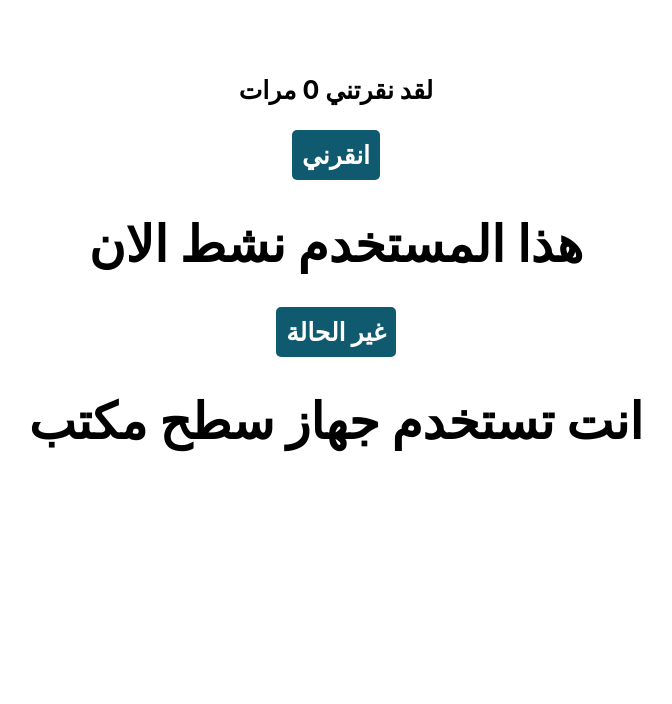
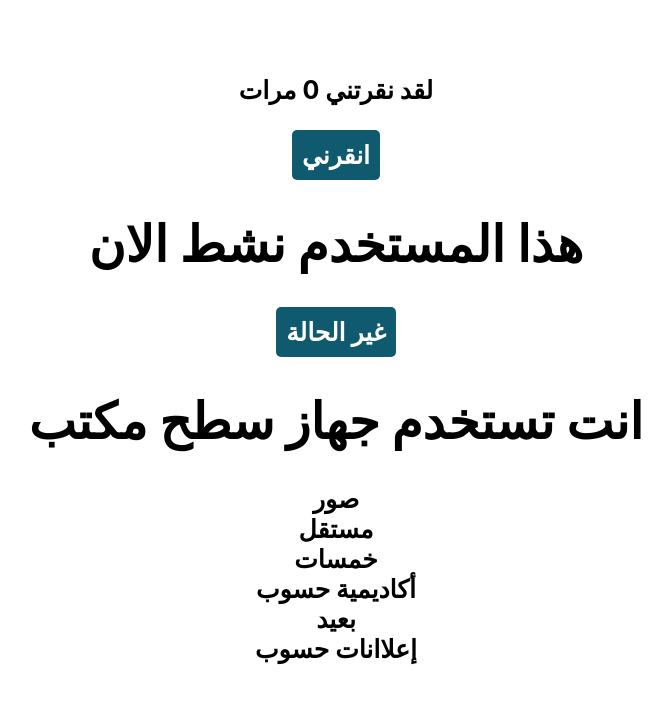
Before and after one commit to Salam-Kachi/reacthsoub, a React (Create React App) app: page / in a window 1280 px wide. Shown: the top 704 px of the page, without its empty margins (560-1232 px from the left). Built offline with nearby package versions, Linux system fonts and the light colour scheme.

Commit message:
Display List of Products

```diff
--- a/src/App.css
+++ b/src/App.css
@@ -27,3 +27,7 @@ button {
   font-weight: inherit;
   border-radius: 5px;
 }
+.products {
+  list-style: none;
+  padding: 0;
+}
--- a/src/App.js
+++ b/src/App.js
@@ -33,6 +33,15 @@ function getScreenType() {
 function App() {
   const [online, setOnline] = useState(true);
   const [screenType, setScreenType] = useState(getScreenType());
+  const hsoubproducts = [
+    "صور",
+    "مستقل",
+    "خمسات",
+    "أكاديمية حسوب",
+    "بعيد",
+    "إعلاانات حسوب",
+  ];
+  const products = hsoubproducts.map((product) => <li key={product}>{product}</li>);
 
   useEffect(() => {
     const handleResize = () => setScreenType(getScreenType());
@@ -49,6 +58,7 @@ function App() {
       {screenType === "tablet" && <Tablet />}
       {screenType === "laptop" && <Laptop />}
       {screenType === "desktop" && <Desktop />}
+      <ul className="products">{products}</ul>
     </div>
   );
 }
```
